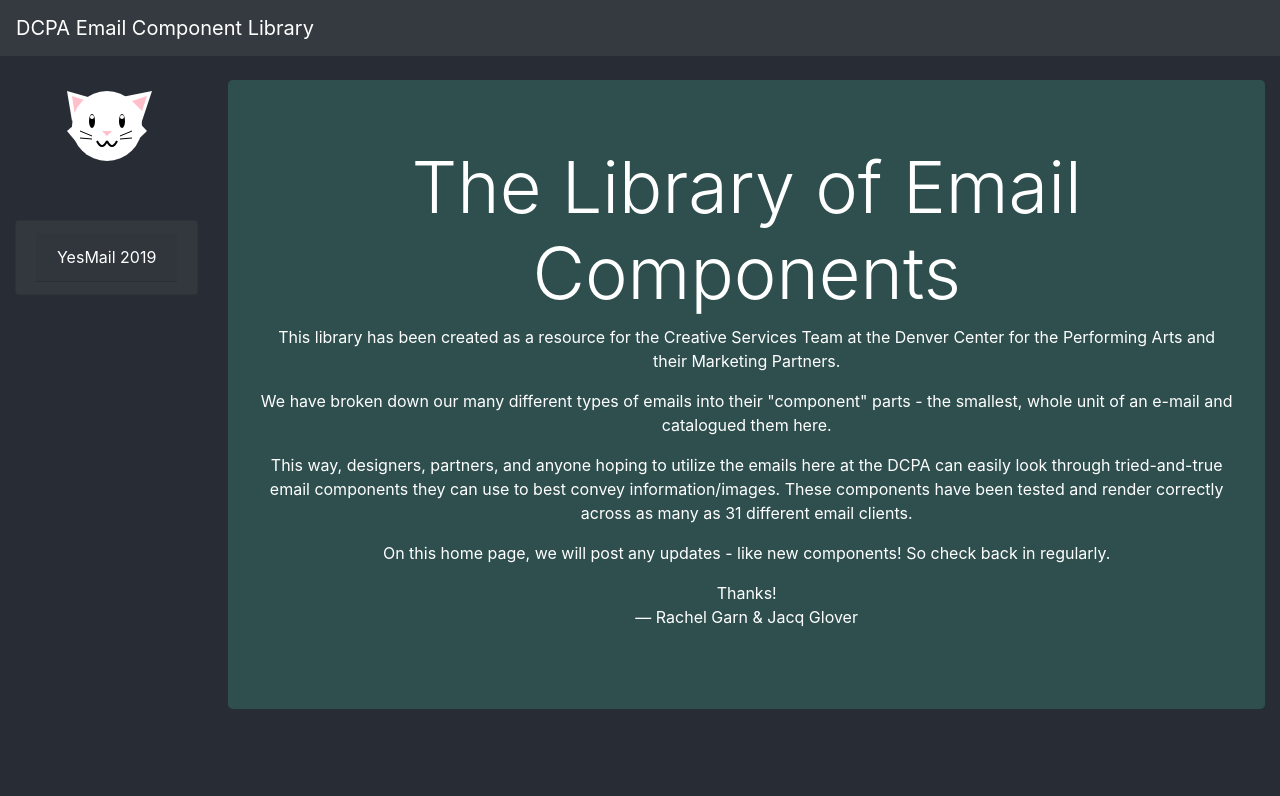
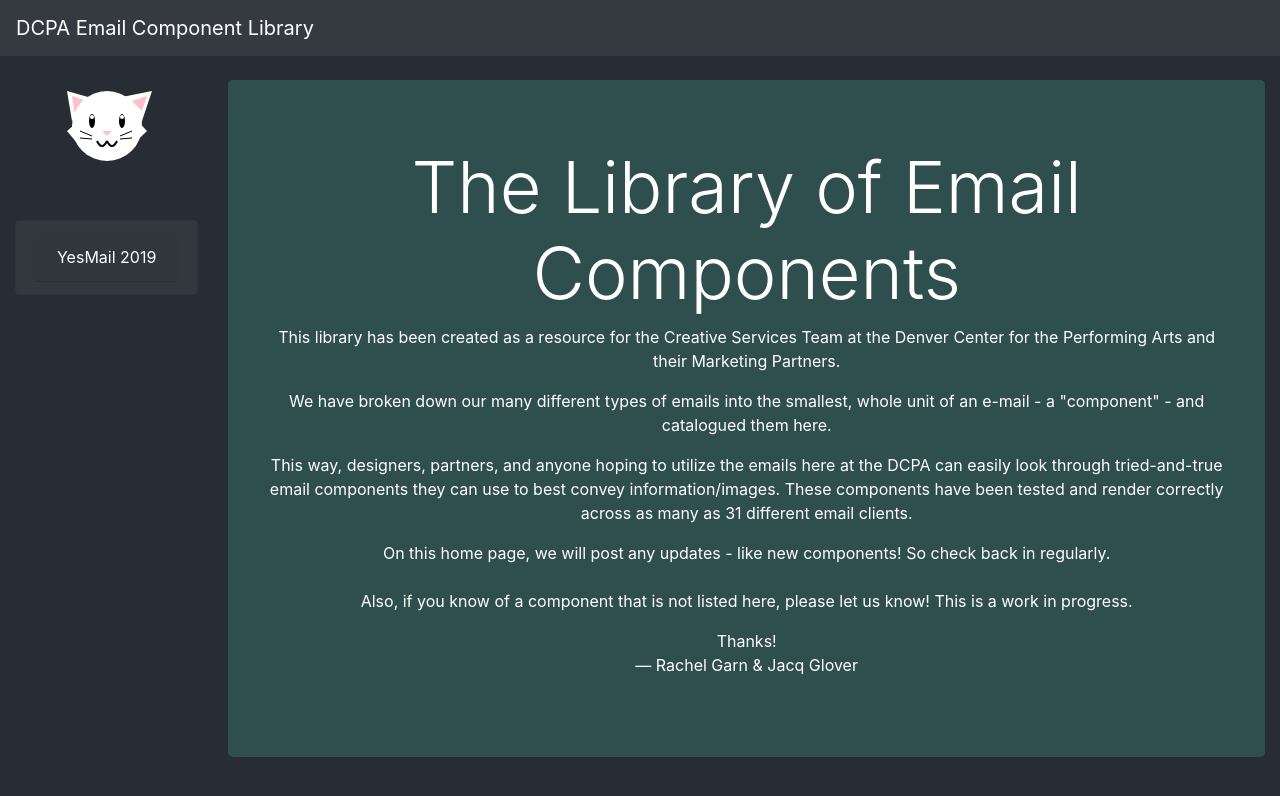
Before and after one commit to dcpa/email-component-library, a React (Create React App) app: page / in a window 1280 px wide. Shown: the top 796 px of the page. Built offline with nearby package versions, Linux system fonts and the light colour scheme.

Commit message:
changes to home page language

```diff
--- a/src/components/HomePageJumbo/HomePageJumbo.jsx
+++ b/src/components/HomePageJumbo/HomePageJumbo.jsx
@@ -11,7 +11,7 @@ const HomeJumbo = (props) => {
                                 This library has been created as a resource for the Creative Services Team at the Denver Center for the Performing Arts and their Marketing Partners.
                             </p>
                             <p>
-                                We have broken down our many different types of emails into their "component" parts - the smallest, whole unit of an e-mail and catalogued them here.
+                                We have broken down our many different types of emails into the smallest, whole unit of an e-mail - a "component" - and catalogued them here.
                             </p>
                             <p>
                                 This way, designers, partners, and anyone hoping to utilize the emails here at the DCPA can easily look through tried-and-true email components they can use to best convey information/images.
@@ -19,6 +19,8 @@ const HomeJumbo = (props) => {
                             </p>
                             <p>
                                 On this home page, we will post any updates - like new components! So check back in regularly.
+                                <br /> <br />
+                                Also, if you know of a component that is not listed here, please let us know! This is a work in progress.
                             </p>
                             <p>
                                 Thanks!
```
